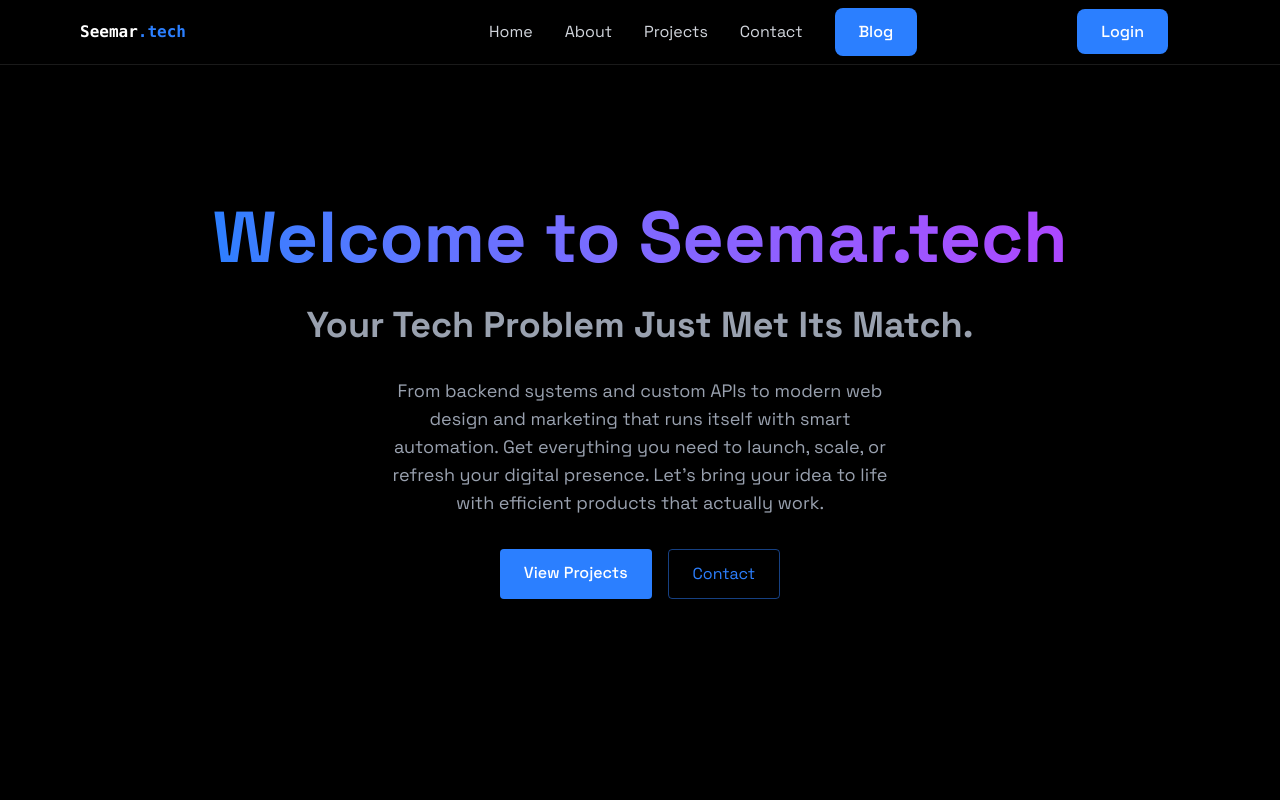
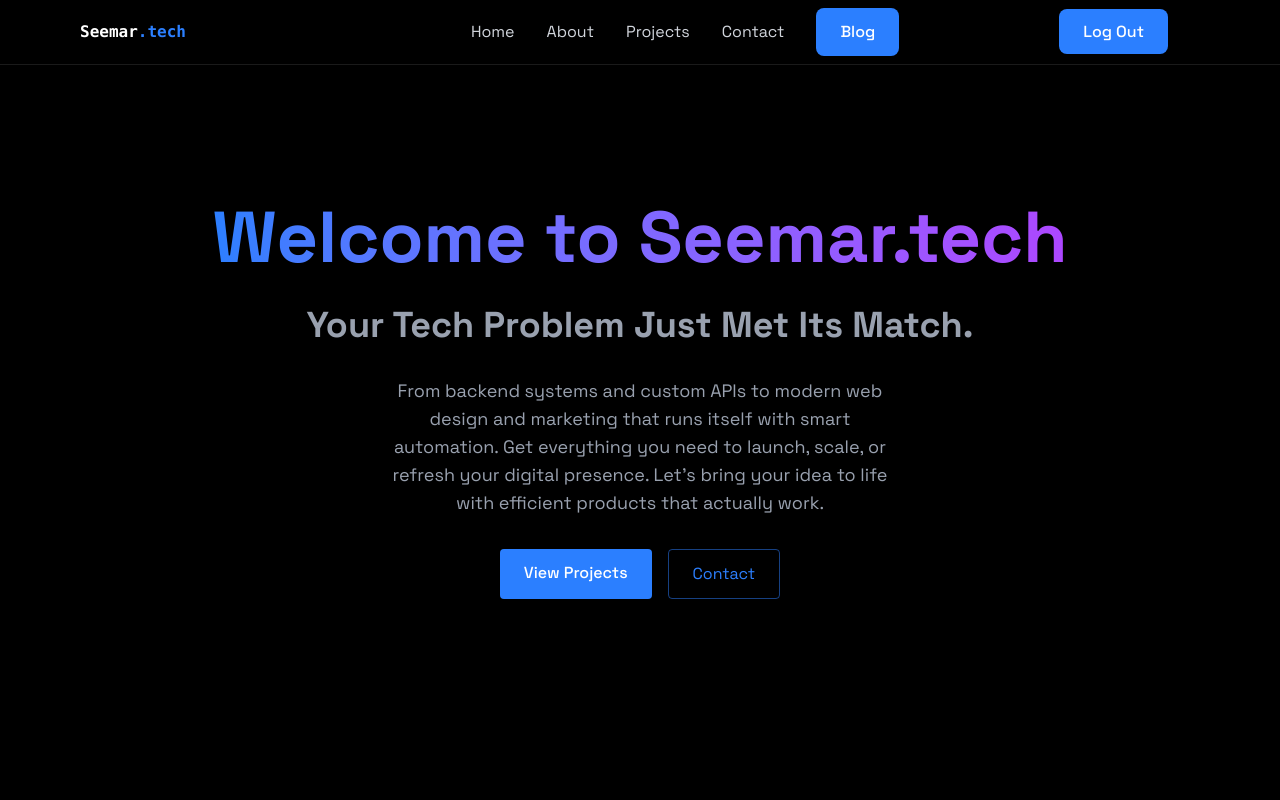
Before and after one commit to oolong-enterprises/portfolio-front, a React (Vite) app: page / in a window 1280 px wide. Shown: the top 800 px of the page. Built offline with nearby package versions, Linux system fonts and the light colour scheme.

Commit message:
Log in bug fix

```diff
--- a/src/components/AuthContext.jsx
+++ b/src/components/AuthContext.jsx
@@ -8,7 +8,7 @@ export function AuthProvider({ children }) {
     const saved = localStorage.getItem("isLoggedIn");
     return saved === "true";
   });
-  const [username, setUsername] = useState(null);
+  const [userName, setUserName] = useState(null);
 
   const logout = async () => {
     try {
@@ -20,7 +20,7 @@ export function AuthProvider({ children }) {
       console.error("Error logging out", err);
     } finally {
       setIsLoggedIn(false);
-      setUsername(null);
+      setUserName(null);
       setRole(null);
     }
   };
@@ -32,7 +32,7 @@ export function AuthProvider({ children }) {
   return (
     <AuthContext.Provider value={{
       isLoggedIn, setIsLoggedIn,
-      username, setUsername,
+      userName, setUserName,
       logout }}>
       {children}
     </AuthContext.Provider>
--- a/src/components/LoginButton.jsx
+++ b/src/components/LoginButton.jsx
@@ -6,21 +6,21 @@ const LoginButton = () => {
   const navigate = useNavigate();
 
   const handleClick = (e) => {
-    if (isLoggedIn) {
+    if (!isLoggedIn) {
+      navigate("/login");
+    } else {
       e.preventDefault();
       logout();
-    } else {
-      navigate("/login");
     }
   };
 
   return (
     <div className="ml-[10vw]">
       <Link
-        to={isLoggedIn ? "/" : "/login"}
+        to={isLoggedIn ? "/login" : "/"}
         onClick={handleClick}
         className="bg-blue-500 text-white py-3 px-6 font-medium transition relative overflow-hidden hover:-translate-y-0.5 hover:shadow-[0_0_15px_rgba(59,130,246,0.4)] rounded-lg">
-        {isLoggedIn ? "Log Out" : "Login"}
+        {isLoggedIn ? "Login" : "Log Out"}
       </Link>
     </div>
   );
```
